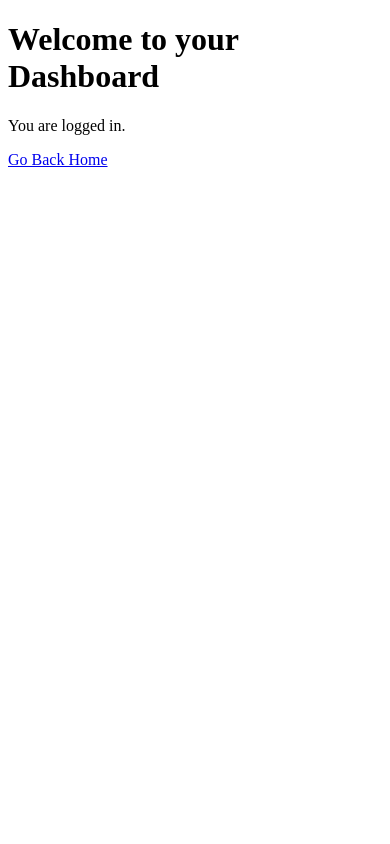
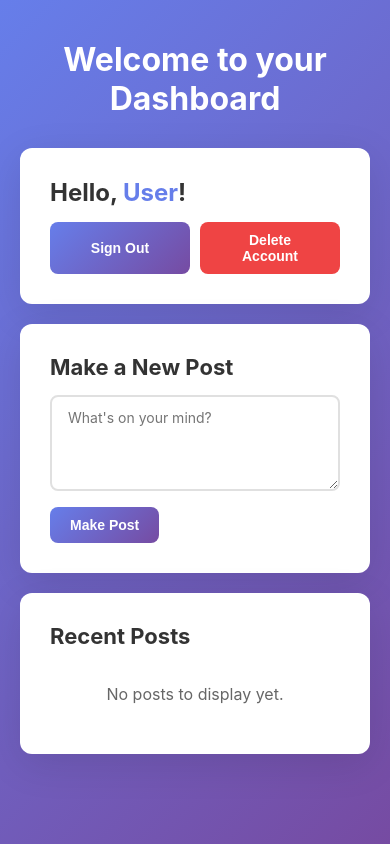
Before and after one commit to AndrewP29/demo, a plain HTML site: page web/static/dashboard.html in a window 390 px wide. Drawn offline with Linux system fonts and the light colour scheme.

Commit message:
style changes

```diff
--- a/web/static/dashboard.html
+++ b/web/static/dashboard.html
@@ -1,11 +1,232 @@
 <!DOCTYPE html>
 <html>
 <head>
-    <title>Dashboard</title>
+<title>Dashboard</title>
+<style>
+* {
+  margin: 0;
+  padding: 0;
+  box-sizing: border-box;
+}
+
+body {
+  font-family: -apple-system, BlinkMacSystemFont, 'Segoe UI', Roboto, Oxygen, Ubuntu, Cantarell, sans-serif;
+  background: linear-gradient(135deg, #667eea 0%, #764ba2 100%);
+  min-height: 100vh;
+  padding: 40px 20px;
+}
+
+.container {
+  max-width: 800px;
+  margin: 0 auto;
+}
+
+h1 {
+  text-align: center;
+  color: white;
+  margin-bottom: 30px;
+  font-size: 32px;
+}
+
+.card {
+  background: white;
+  border-radius: 12px;
+  box-shadow: 0 10px 40px rgba(0, 0, 0, 0.1);
+  padding: 30px;
+  margin-bottom: 20px;
+}
+
+#user-info {
+  display: flex;
+  justify-content: space-between;
+  align-items: center;
+  flex-wrap: wrap;
+  gap: 15px;
+}
+
+#user-info h2 {
+  color: #333;
+  font-size: 24px;
+  flex: 1;
+  min-width: 200px;
+}
+
+#username-display {
+  color: #667eea;
+  font-weight: 700;
+}
+
+.button-group {
+  display: flex;
+  gap: 10px;
+  flex-wrap: wrap;
+}
+
+button {
+  padding: 10px 20px;
+  border: none;
+  border-radius: 8px;
+  font-size: 14px;
+  font-weight: 600;
+  cursor: pointer;
+  transition: transform 0.2s, box-shadow 0.2s;
+}
+
+button:hover {
+  transform: translateY(-2px);
+}
+
+button:active {
+  transform: translateY(0);
+}
+
+#signout-button {
+  background: linear-gradient(135deg, #667eea 0%, #764ba2 100%);
+  color: white;
+}
+
+#signout-button:hover {
+  box-shadow: 0 5px 15px rgba(102, 126, 234, 0.4);
+}
+
+#delete-account-button {
+  background: #ef4444;
+  color: white;
+}
+
+#delete-account-button:hover {
+  box-shadow: 0 5px 15px rgba(239, 68, 68, 0.4);
+}
+
+#make-post-section h2 {
+  color: #333;
+  font-size: 22px;
+  margin-bottom: 15px;
+}
+
+#post-content {
+  width: 100%;
+  padding: 12px 16px;
+  border: 2px solid #e0e0e0;
+  border-radius: 8px;
+  font-size: 14px;
+  font-family: inherit;
+  resize: vertical;
+  margin-bottom: 12px;
+  transition: border-color 0.3s;
+}
+
+#post-content:focus {
+  outline: none;
+  border-color: #667eea;
+}
+
+#submit-post-button {
+  background: linear-gradient(135deg, #667eea 0%, #764ba2 100%);
+  color: white;
+}
+
+#submit-post-button:hover {
+  box-shadow: 0 5px 15px rgba(102, 126, 234, 0.4);
+}
+
+#posts-section h2 {
+  color: #333;
+  font-size: 22px;
+  margin-bottom: 15px;
+}
+
+#posts-list {
+  display: flex;
+  flex-direction: column;
+  gap: 15px;
+}
+
+#posts-list p {
+  color: #666;
+  text-align: center;
+  padding: 20px;
+}
+
+.post-item {
+  background: #f9fafb;
+  border-radius: 8px;
+  padding: 15px;
+  border-left: 4px solid #667eea;
+}
+
+.post-author {
+  font-weight: 600;
+  color: #667eea;
+  margin-bottom: 5px;
+}
+
+.post-content {
+  color: #333;
+  line-height: 1.5;
+}
+
+.back-link {
+  display: inline-block;
+  margin-top: 20px;
+  padding: 10px 20px;
+  background: white;
+  color: #667eea;
+  text-decoration: none;
+  border-radius: 8px;
+  font-weight: 600;
+  box-shadow: 0 4px 12px rgba(0, 0, 0, 0.1);
+  transition: transform 0.2s, box-shadow 0.2s;
+}
+
+.back-link:hover {
+  transform: translateY(-2px);
+  box-shadow: 0 6px 16px rgba(0, 0, 0, 0.15);
+}
+
+@media (max-width: 600px) {
+  #user-info {
+    flex-direction: column;
+    align-items: flex-start;
+  }
+
+  .button-group {
+    width: 100%;
+  }
+
+  .button-group button {
+    flex: 1;
+  }
+}
+</style>
 </head>
 <body>
-    <h1>Welcome to your Dashboard</h1>
-    <p>You are logged in.</p>
-    <a href="/">Go Back Home</a>
+<div class="container">
+<h1>Welcome to your Dashboard</h1>
+<div class="card">
+<div id="user-info">
+<h2>Hello, <span id="username-display">User</span>!</h2>
+<div class="button-group">
+<button id="signout-button">Sign Out</button>
+<button id="delete-account-button">Delete Account</button>
+</div>
+</div>
+</div>
+<div class="card">
+<div id="make-post-section">
+<h2>Make a New Post</h2>
+<textarea id="post-content" placeholder="What's on your mind?" rows="4"></textarea>
+<button id="submit-post-button">Make Post</button>
+</div>
+</div>
+<div class="card">
+<div id="posts-section">
+<h2>Recent Posts</h2>
+<div id="posts-list">
+<p>No posts to display yet.</p>
+</div>
+</div>
+</div>
+</div>
 </body>
 </html>
```
Also changed, not shown: web/static/index.html (+115 -27 lines).
